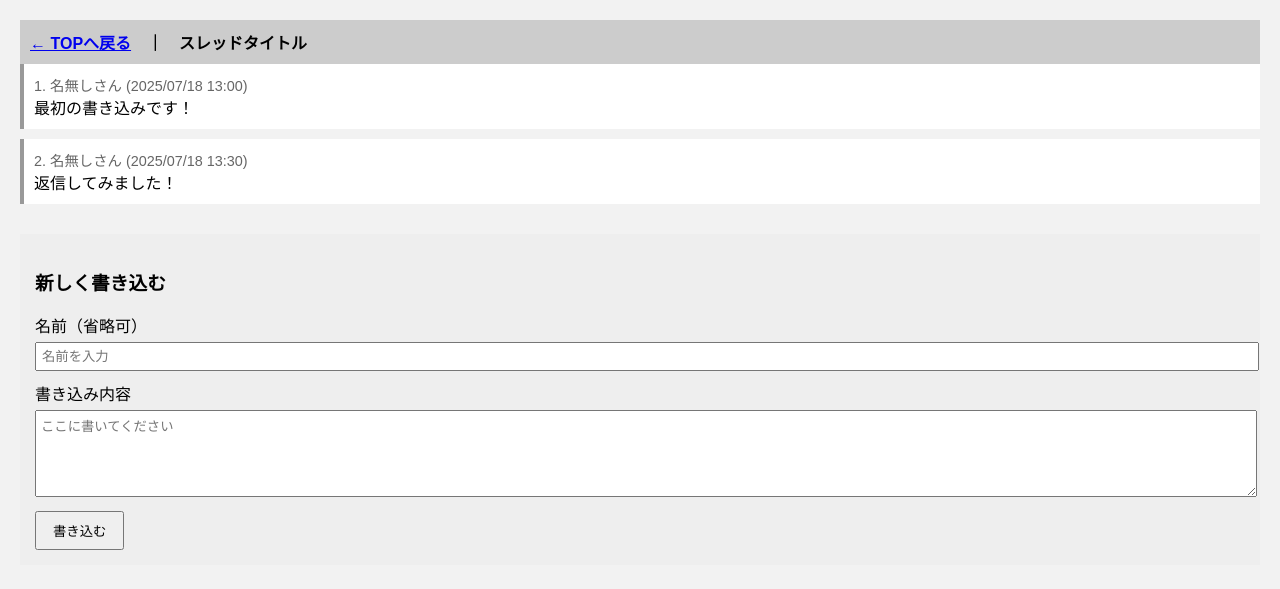
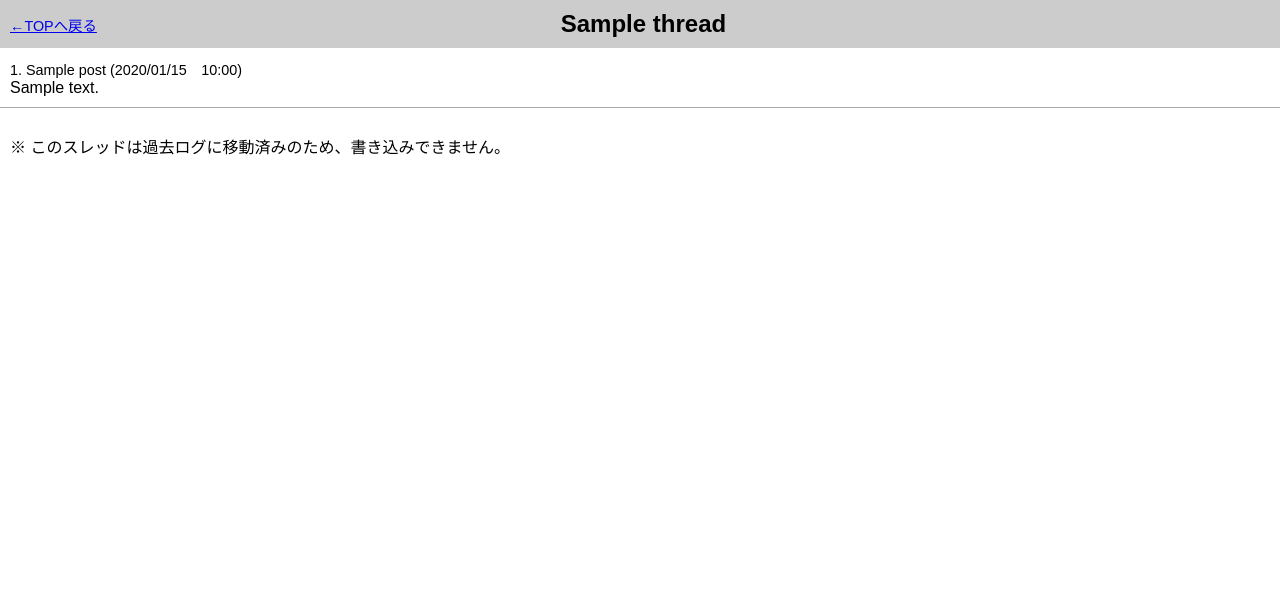
Before and after one commit to ItosuYuki/RyuBoard, a Flask app: template templates/currentThread.html in a window 1280 px wide. Shown: the top 589 px of the page. Run offline with Flask 3, Linux system fonts and the light colour scheme; the template is opened without the code that fills it: values that come from a table or form of the project are taken from there, others are empty; tables that the repository leaves empty hold one stand-in row (values such as "Sample post").

Commit message:
動的html

```diff
--- a/templates/currentThread.html
+++ b/templates/currentThread.html
@@ -1,4 +1,4 @@
-<!DOCTYPE html>
+<!-- <!DOCTYPE html>
 <html lang="ja">
 <head>
     <meta charset="UTF-8">
@@ -73,4 +73,110 @@
     </form>
 
 </body>
+</html> -->
+
+<!DOCTYPE html>
+<html lang="ja">
+<head>
+    <meta charset="UTF-8">
+    <title>{{ thread.title }}</title>
+    <style>
+        body {
+            font-family: sans-serif;
+            margin: 0;
+            background-color: #fff;
+        }
+        header {
+            background-color: #ccc;
+            padding: 10px;
+            display: flex;
+            align-items: center;
+            justify-content: space-between;
+        }
+        .back-link {
+            font-size: 0.9em;
+        }
+        .thread-title {
+            flex: 1;
+            text-align: center;
+            font-size: 1.5em;
+            font-weight: bold;
+        }
+        .post {
+            border-bottom: 1px solid #aaa;
+            padding: 10px;
+        }
+        .post-meta {
+            font-size: 0.9em;
+        }
+        .form-section {
+            background-color: #ccc;
+            padding: 10px;
+            font-weight: bold;
+        }
+        form {
+            padding: 10px;
+            background-color: #eee;
+            display: flex;
+            flex-direction: column;
+            gap: 10px;
+        }
+        label {
+            font-size: 0.9em;
+        }
+        input, textarea {
+            padding: 5px;
+            border: 1px solid #999;
+            background-color: #fff;
+            font-size: 1em;
+        }
+        textarea {
+            resize: vertical;
+        }
+        .form-submit {
+            display: flex;
+            justify-content: flex-end;
+        }
+        button {
+            padding: 8px 16px;
+        }
+    </style>
+</head>
+<body>
+
+<header>
+    <div class="back-link">
+        <a href="{{ url_for('current_thread_list') }}">←TOPへ戻る</a>
+    </div>
+    <div class="thread-title">{{ thread.title }}</div>
+    <div style="width: 80px;"></div> <!-- ダミー幅で中央化キープ -->
+</header>
+
+{% for post in posts %}
+    <div class="post">
+        <div class="post-meta">{{ loop.index }}. {{ post.name or '名無し' }} ({{ post.created_at.strftime('%Y/%m/%d　%H:%M') }})</div>
+        <div class="post-content">{{ post.content | e }}</div>
+    </div>
+{% else %}
+    <p>まだ書き込みがありません。</p>
+{% endfor %}
+
+{% if is_active %}
+<div class="form-section">新しく書き込む</div>
+<form action="{{ url_for('add_post', thread_id=thread.id) }}" method="post">
+    <label>名前（省略可）</label>
+    <input type="text" name="name" placeholder="名前を入力">
+
+    <label>書き込み内容</label>
+    <textarea name="content" rows="5" placeholder="ここに書いてください" required></textarea>
+
+    <div class="form-submit">
+        <button type="submit">書き込む</button>
+    </div>
+</form>
+{% else %}
+    <p style="padding:10px;">※ このスレッドは過去ログに移動済みのため、書き込みできません。</p>
+{% endif %}
+
+</body>
 </html>
```
